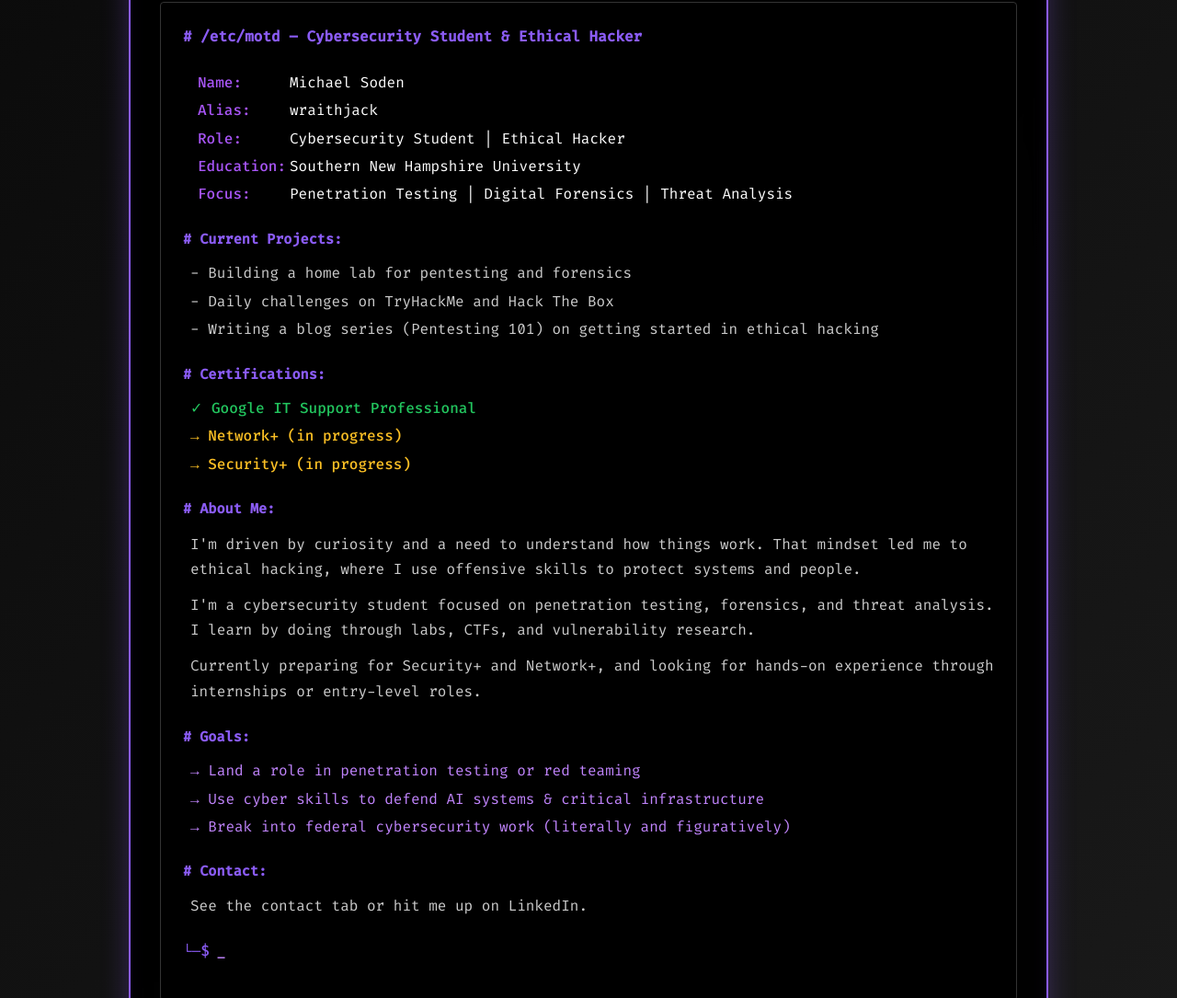
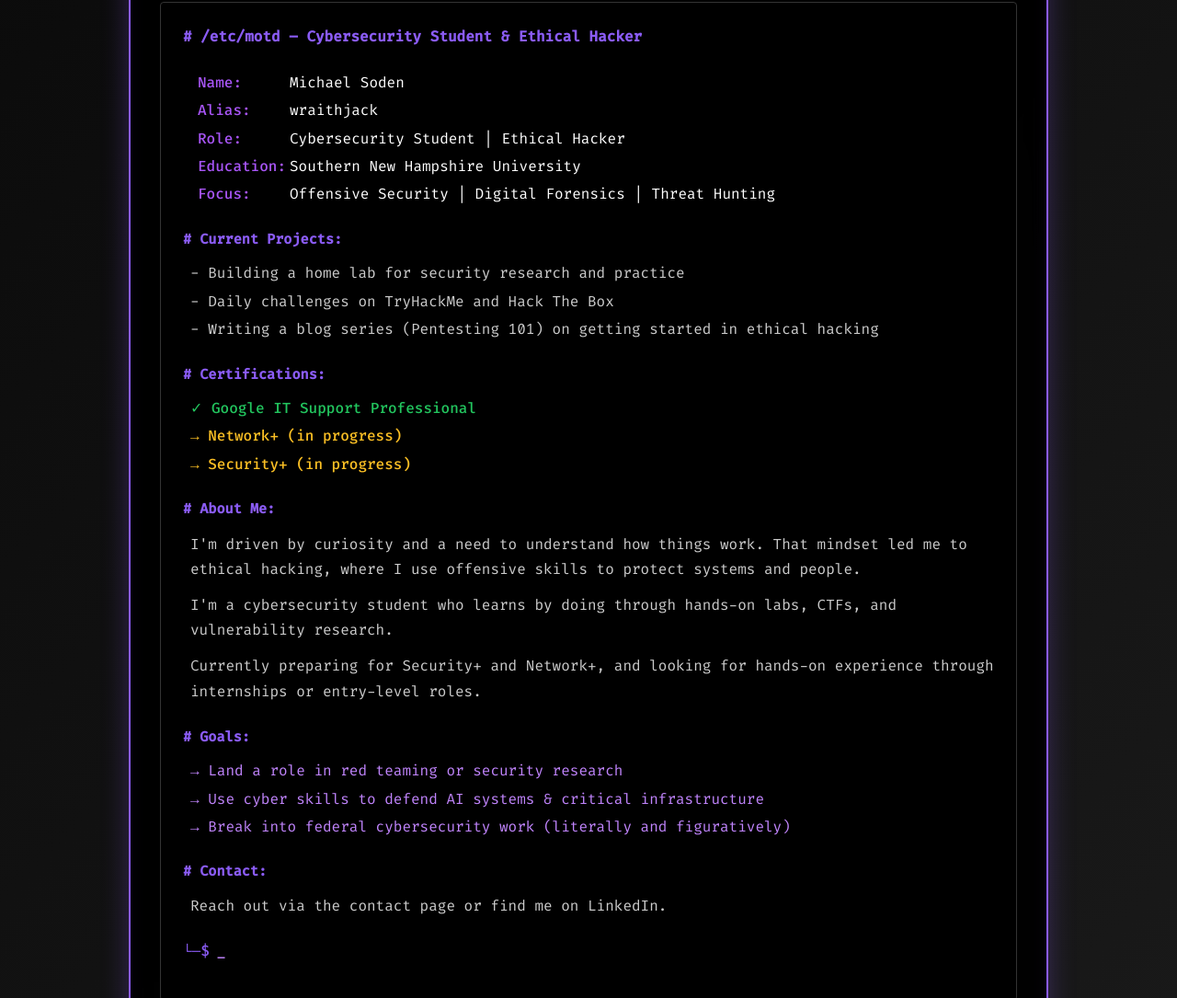
Before and after one commit to wraithjack/wraithjack.github.io, a website: page about.html in a window 1280 px wide. Shown: the part 260-1345 px from the top of the page at 92% size. Drawn offline with Linux system fonts and the light colour scheme.

Commit message:
Reduce repetition and update contact wording

```diff
--- a/about.html
+++ b/about.html
@@ -56,12 +56,12 @@
             <div class="profile-line"><span class="profile-key">Alias:</span>      wraithjack</div>
             <div class="profile-line"><span class="profile-key">Role:</span>       Cybersecurity Student | Ethical Hacker</div>
             <div class="profile-line"><span class="profile-key">Education:</span>  Southern New Hampshire University</div>
-            <div class="profile-line"><span class="profile-key">Focus:</span>      Penetration Testing | Digital Forensics | Threat Analysis</div>
+            <div class="profile-line"><span class="profile-key">Focus:</span>      Offensive Security | Digital Forensics | Threat Hunting</div>
           </div>
 
           <div class="profile-section">
             <div class="section-title"># Current Projects:</div>
-            <div class="list-item">- Building a home lab for pentesting and forensics</div>
+            <div class="list-item">- Building a home lab for security research and practice</div>
             <div class="list-item">- Daily challenges on TryHackMe and Hack The Box</div>
             <div class="list-item">- Writing a blog series (Pentesting 101) on getting started in ethical hacking</div>
           </div>
@@ -76,20 +76,20 @@
           <div class="profile-section">
             <div class="section-title"># About Me:</div>
             <div class="about-text">I'm driven by curiosity and a need to understand how things work. That mindset led me to ethical hacking, where I use offensive skills to protect systems and people.</div>
-            <div class="about-text">I'm a cybersecurity student focused on penetration testing, forensics, and threat analysis. I learn by doing through labs, CTFs, and vulnerability research.</div>
+            <div class="about-text">I'm a cybersecurity student who learns by doing through hands-on labs, CTFs, and vulnerability research.</div>
             <div class="about-text">Currently preparing for Security+ and Network+, and looking for hands-on experience through internships or entry-level roles.</div>
           </div>
 
           <div class="profile-section">
             <div class="section-title"># Goals:</div>
-            <div class="goal-item">→ Land a role in penetration testing or red teaming</div>
+            <div class="goal-item">→ Land a role in red teaming or security research</div>
             <div class="goal-item">→ Use cyber skills to defend AI systems & critical infrastructure</div>
             <div class="goal-item">→ Break into federal cybersecurity work (literally and figuratively)</div>
           </div>
 
           <div class="profile-section">
             <div class="section-title"># Contact:</div>
-            <div class="contact-text">See the contact tab or hit me up on LinkedIn.</div>
+            <div class="contact-text">Reach out via the contact page or find me on LinkedIn.</div>
           </div>
 
           <div class="terminal-prompt">
```
